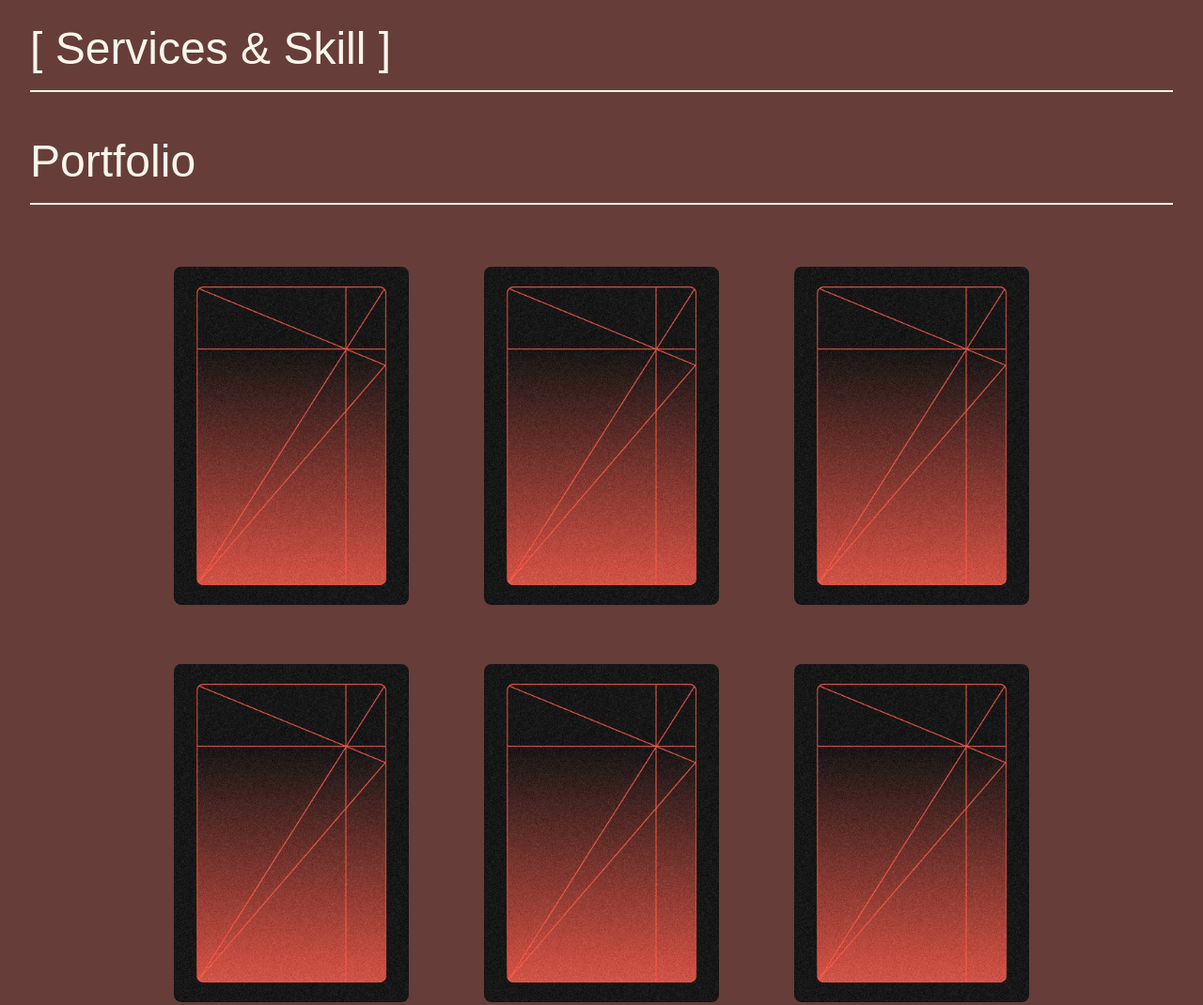
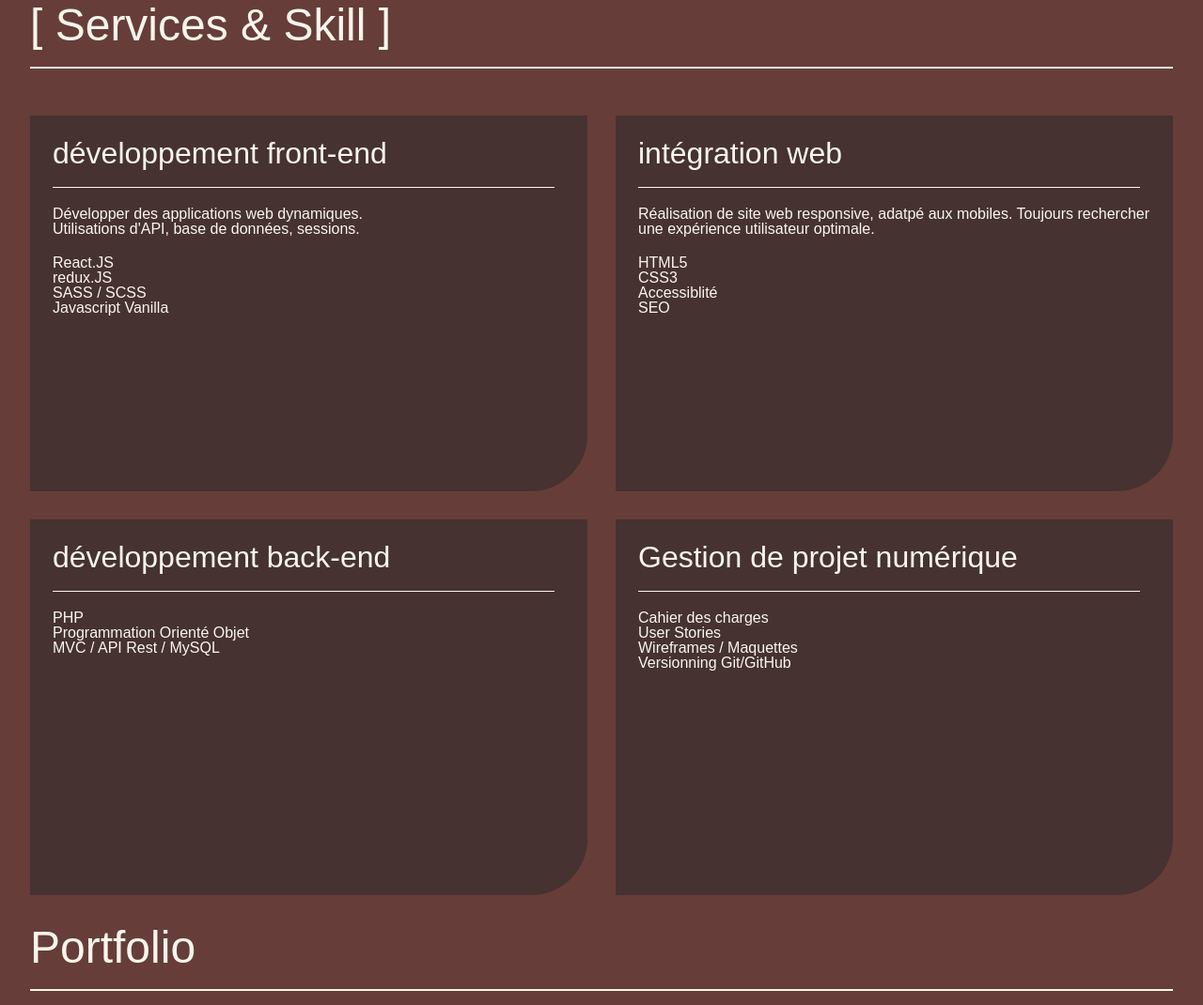
Before and after one commit to metaXIII/other-DP-personnal-website-in-react, a React app: page / in a window 1280 px wide. Shown: the part 711-1781 px from the top of the page at 94% size. Built offline with nearby package versions, Linux system fonts and the light colour scheme; a web font is replaced by a local one.

Commit message:
starting to organize the services & skill section

```diff
--- a/src/components/Contact/contact.scss
+++ b/src/components/Contact/contact.scss
@@ -10,12 +10,12 @@
     flex-wrap: wrap;
     justify-content: flex-start;
     margin-bottom: 1.5em;
-    margin-left: 2%;
+    margin-left: 5%;
 
   }
 
   &--mail {
-    font-size: clamp(2rem, 5vw + 1rem, 12rem);
+    font-size: clamp(1rem, 5vw + 1rem, 12rem);
     text-align: right;
     margin-left: auto;
     max-width: 50vw;
@@ -67,3 +67,9 @@
     transform: scaleX(1);
   }
 }
+
+@media screen and (max-width: 400px) {
+  .section_contact--mail {
+    margin: auto;
+  }
+}
--- a/src/components/MainTitle/mainTitle.scss
+++ b/src/components/MainTitle/mainTitle.scss
@@ -18,7 +18,7 @@
 }
 
 .title_main {
-  font-size: clamp(2rem, 7vw + 1rem, 12rem);
+  font-size: clamp(2rem, 6vw + 1rem, 12rem);
   // margin-right: 2em;
 
   &--secondary {
--- a/src/components/ServicesSkill/index.js
+++ b/src/components/ServicesSkill/index.js
@@ -1,6 +1,58 @@
+/* eslint-disable max-len */
+import './servicesSkill.scss';
+
 const ServicesSkill = () => (
-  <section id="services">
+  <section className="section_serviceSkill" id="services">
     <h2 className="title_section">&#91; Services &amp; Skill &#93;</h2>
+    <div className="flexContainer">
+      <section className="section_service">
+        <article className="service_card service_card--front">
+          <h3 className="service_card_title">développement front-end</h3>
+          <div className="separator" />
+          <p>Développer des applications web dynamiques.<br />
+            Utilisations d'API, base de données, sessions.
+          </p>
+          <ul>
+            <li>React.JS</li>
+            <li>redux.JS</li>
+            <li>SASS / SCSS</li>
+            <li>Javascript Vanilla</li>
+          </ul>
+        </article>
+        <article className="service_card service_card--integration">
+          <h3 className="service_card_title">intégration web</h3>
+          <div className="separator" />
+          <p>Réalisation de site web responsive, adatpé aux mobiles. Toujours rechercher une expérience utilisateur optimale.</p>
+          <ul>
+            <li>HTML5</li>
+            <li>CSS3</li>
+            <li>Accessiblité</li>
+            <li>SEO</li>
+          </ul>
+        </article>
+      </section>
+      <section className="section_service">
+        <article className="service_card service_card--back">
+          <h3 className="service_card_title">développement back-end</h3>
+          <div className="separator" />
+          <ul>
+            <li>PHP</li>
+            <li>Programmation Orienté Objet</li>
+            <li>MVC / API Rest / MySQL</li>
+          </ul>
+        </article>
+        <article className="service_card service_card--project">
+          <h3 className="service_card_title">Gestion de projet numérique</h3>
+          <div className="separator" />
+          <ul>
+            <li>Cahier des charges</li>
+            <li>User Stories</li>
+            <li>Wireframes / Maquettes</li>
+            <li>Versionning Git/GitHub</li>
+          </ul>
+        </article>
+      </section>
+    </div>
   </section>
 );
 
--- a/src/components/ServicesSkill/servicesSkill.scss
+++ b/src/components/ServicesSkill/servicesSkill.scss
@@ -0,0 +1,76 @@
+.section_serviceSkill {
+  margin-bottom: 2em;
+}
+
+.flexContainer {
+  display: flex;
+  flex-direction: column;
+  gap: 30px;
+}
+
+.section_service {
+  display: flex;
+  flex-direction: row;
+  justify-content: space-around;
+  gap: 30px;
+  // flex-wrap: wrap;
+
+  & > * {
+    flex-basis: 100%;
+  }
+}
+
+.service_card {
+  display: flex;
+  flex-direction: column;
+  max-width: 50%;
+  min-height: 400px;
+  background-color: #362724ce;
+  border-bottom-right-radius: 60px;
+  padding: 1.5em;
+  gap: 20px;
+  position: relative;
+  z-index: 1;
+  // box-shadow: 3px 3px 15px rgba(0, 0, 0, 0.712);
+
+  &::after {
+    content: '';
+    border-bottom-right-radius: 60px;
+    top: 0;
+    left: 0;
+    z-index: 2;
+    position: absolute;
+    width: 100%;
+    height: 100%;
+    background-color: #faf6ec09;
+    transition: .3s ease-in-out;
+
+  }
+
+  &:hover::after {
+    background-color: transparent;
+
+  }
+
+ &_title {
+  font-size: 2em;
+  word-break: break-word;
+  // margin-bottom: 1em;
+ }
+}
+
+.separator {
+  width: 98%;
+  height: 1px;
+  background-color: #FAF6EC;
+}
+
+@media screen and (max-width: 600px) {
+  .section_service {
+    flex-wrap: wrap;
+  }
+
+  .service_card {
+    max-width: 90%;
+  }
+}
```
Also changed, not shown: lorem.html (added, +1 -0 lines).
